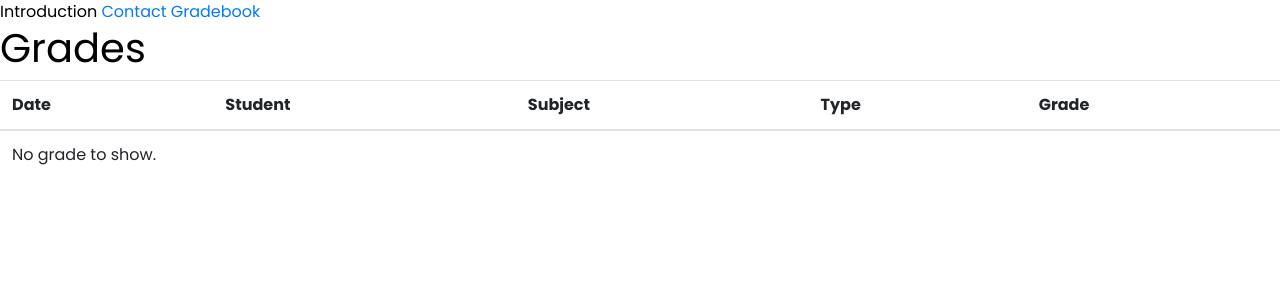
After one commit to matadominik/web2-eloadas-beadando, a Laravel app: page /gradebook in a window 1280 px wide. The commit adds this page. Shown: the top 300 px of the page. Run offline with Laravel 12, Linux system fonts and the light colour scheme; data that the repository does not hold is empty.

Commit message:
feat: add database(gradebook) page with paginated grades

```diff
--- /dev/null
+++ b/app/Http/Controllers/DatabaseController.php
@@ -0,0 +1,16 @@
+<?php
+
+namespace App\Http\Controllers;
+
+use Illuminate\Http\Request;
+use App\Models\Jegy;
+
+class DatabaseController extends Controller
+{
+    public function getDatas()
+    {
+        $grades = Jegy::with(['diak', 'targy'])->orderBy('datum', 'desc')->paginate(25);
+
+        return view('gradebook', compact('grades'));
+    }
+}
--- a/app/Providers/AppServiceProvider.php
+++ b/app/Providers/AppServiceProvider.php
@@ -3,6 +3,7 @@
 namespace App\Providers;
 
 use Illuminate\Support\ServiceProvider;
+use Illuminate\Pagination\Paginator;
 
 class AppServiceProvider extends ServiceProvider
 {
@@ -19,6 +20,6 @@ class AppServiceProvider extends ServiceProvider
      */
     public function boot(): void
     {
-        //
+        Paginator::useBootstrapFour();
     }
 }
--- /dev/null
+++ b/resources/views/gradebook.blade.php
@@ -0,0 +1,27 @@
+<x-mainpage>
+  <h1>Grades</h1>
+  <table class="table">
+    <thead>
+      <th>Date</th>
+      <th>Student</th>
+      <th>Subject</th>
+      <th>Type</th>
+      <th>Grade</th>
+    </thead>
+    <tbody>
+      @forelse ($grades as $grade)
+        <tr>
+          <td>{{ $grade->datum }}</td>
+          <td>{{ $grade->diak->nev }}</td>
+          <td>{{ $grade->targy->nev }}</td>
+          <td>{{ $grade->tipus }}</td>
+          <td>{{ $grade->ertek }}</td>
+        </tr>
+      @empty
+        <tr><td colspan="5">No grade to show.</td></tr>
+      @endforelse
+    </tbody>
+  </table>
+
+  {{ $grades->links() }}
+</x-mainpage>
--- a/resources/views/header.blade.php
+++ b/resources/views/header.blade.php
@@ -5,6 +5,7 @@
   @endif
   <a href="/introduction">Introduction</a>
   <a href="/contact">Contact</a>
+  <a href="/gradebook">Gradebook</a>
   @if (Auth::check())
     <a href="/messages">Messages</a>
     @if (Auth::User()->role==1)
--- a/routes/web.php
+++ b/routes/web.php
@@ -1,9 +1,11 @@
 <?php
 
+use Illuminate\Database\Console\DatabaseInspectionCommand;
 use Illuminate\Support\Facades\Route;
 use Inertia\Inertia;
 use App\Http\Middleware\Auth2;
 use App\Http\Controllers\ContactController;
+use App\Http\Controllers\DatabaseController;
 
 Route::get('/', function () {return Inertia::render('welcome');})->name('home');
 
@@ -20,3 +22,4 @@ Route::get('exercise1', function () { return view('view1'); });
 Route::get('introduction', function () { return view('introduction'); });
 Route::get('contact', function () { return view('contact'); });
 Route::post('contact', [ContactController::class, 'store']);
+Route::get('gradebook', [DatabaseController::class, 'getDatas']);
```
